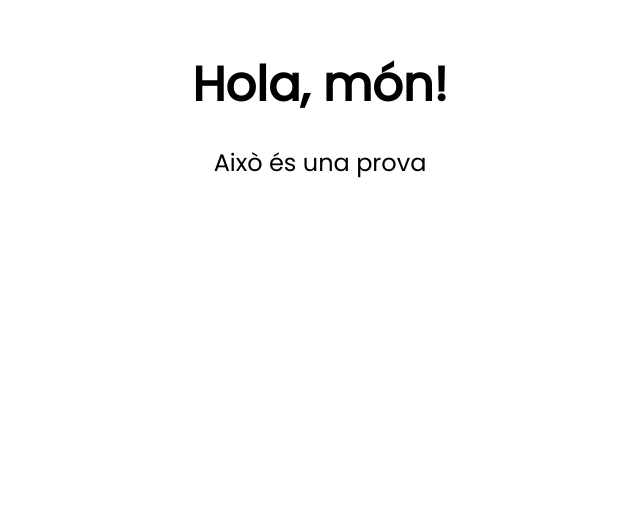
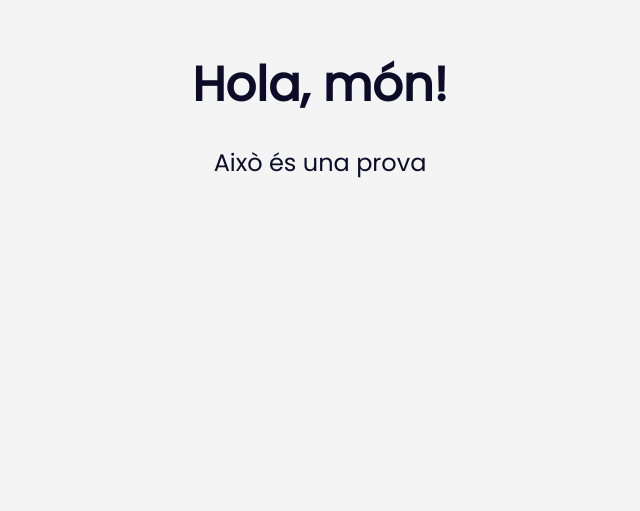
Before and after one commit to quecot/fpa, a React (Vite) app: page / in a window 1280 px wide. Shown: the part 289-800 px from the top of the page, without its empty margins (320-960 px from the left). Built offline with nearby package versions, Linux system fonts and the light colour scheme.

Commit message:
feat: basic color scheme vars

```diff
--- a/src/App.css
+++ b/src/App.css
@@ -1,9 +1,19 @@
 @import url('https://fonts.googleapis.com/css2?family=Montserrat:wght@900&family=Poppins&display=swap');
+
+:root {
+  --background-color: rgb(244, 244, 244);
+  --text-color: rgb(12, 12, 40);
+}
 
 body {
   font-family: 'Poppins', sans-serif;
+  background-color: var(--background-color);
   padding: 0px;
   margin: 0px;
+}
+
+h1, h2, p, i {
+  color: var(--text-color);
 }
 
 section {
```
